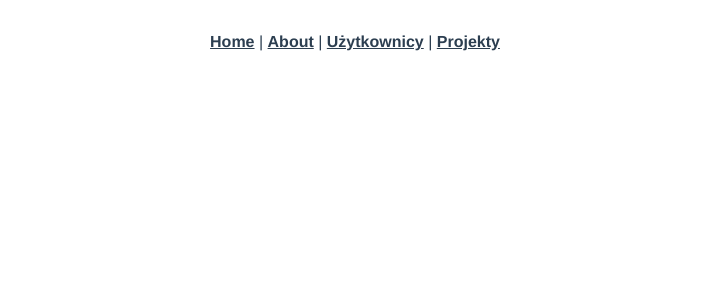
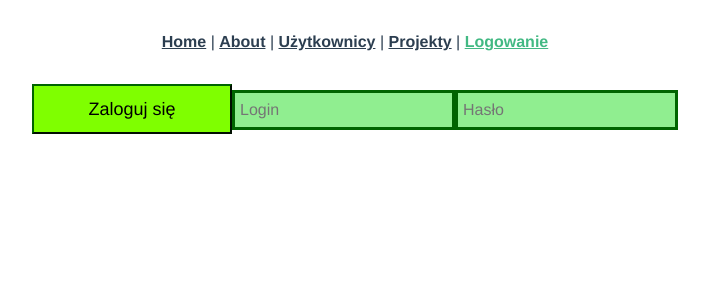
Before and after one commit to Percival33/almost-jira-clone, a Vue app in the folder almost-jira-ui/: page /login in a window 1280 px wide. Shown: the top 300 px of the page, without its empty margins (285-994 px from the left). Built offline with nearby package versions, Linux system fonts and the light colour scheme.

Commit message:
Work on login authentication

```diff
--- a/almost-jira-ui/src/App.vue
+++ b/almost-jira-ui/src/App.vue
@@ -3,7 +3,8 @@
     <router-link to="/">Home</router-link> |
     <router-link to="/about">About</router-link> |
     <router-link to="/users">Użytkownicy</router-link> |
-    <router-link to="/projects">Projekty</router-link>
+    <router-link to="/projects">Projekty</router-link> |
+    <router-link to="/login">Logowanie</router-link>
   </nav>
   <router-view />
 </template>
--- a/almost-jira-ui/src/router/index.js
+++ b/almost-jira-ui/src/router/index.js
@@ -3,6 +3,7 @@ import HomeView from "../views/HomeView.vue";
 import AboutView from "../views/AboutView.vue";
 import UsersView from "../views/UsersView.vue";
 import ProjectsView from "@/views/ProjectsView";
+import LoginView from "@/views/LoginView.vue";
 
 const routes = [
   {
@@ -16,14 +17,21 @@ const routes = [
     component: AboutView,
   },
   {
+    path: "/login",
+    name: "login",
+    component: LoginView,
+  },
+  {
     path: "/users",
     name: "users",
     component: UsersView,
+    meta: { requiresAuth: true },
   },
   {
     path: "/projects",
     name: "projects",
     component: ProjectsView,
+    meta: { requiresAuth: true },
   },
 ];
 
@@ -32,4 +40,17 @@ const router = createRouter({
   routes,
 });
 
+router.beforeEach((to) => {
+  if (to.meta.requiresAuth && checkAuthorization()) {
+    return {
+      path: "/login",
+      query: { redirect: to.fullPath },
+    };
+  }
+});
+
+function checkAuthorization() {
+  return true;
+}
+
 export default router;
--- /dev/null
+++ b/almost-jira-ui/src/views/LoginView.vue
@@ -0,0 +1,88 @@
+<template>
+  <div class="loginView">
+    <div class="loginstuff">
+      <button class="loginButton" @click="loginFunction(login, password)">
+        Zaloguj się
+      </button>
+      <input v-model="login" type="text" placeholder="Login" />
+      <input v-model="password" type="text" placeholder="Hasło" />
+    </div>
+  </div>
+</template>
+
+<script>
+const API = "http://localhost:8080";
+
+export default {
+  name: "LoginView",
+  data() {
+    return {
+      results: [],
+      showUsers: false,
+      singleUser: false,
+      msg: "",
+    };
+  },
+  methods: {
+    loginFunction(login, password) {
+      if (login == null || password == null) {
+        this.msg = "Aby się zalogować, podaj wartość dla każdego pola";
+      } else {
+        fetch(`${API}/users?login=${login}&password=${password}`, {
+          method: "Put",
+        })
+          .then((response) => response.json())
+          .then((data) => {
+            this.msg = "";
+            if (data.message === "success") {
+              this.msg = "Logowanie się powiodło";
+            } else {
+              this.msg = "Logowanie nieudane";
+            }
+          })
+          .catch((error) => {
+            console.log(error);
+          });
+      }
+    },
+  },
+};
+</script>
+
+<style>
+.loginButton {
+  width: 200px;
+  height: 50px;
+  color: black;
+  background: chartreuse;
+  border-color: darkgreen;
+  font-size: 18px;
+}
+.loginView {
+  display: inline-flex;
+  flex-direction: column;
+  align-items: flex-start;
+}
+ul {
+  border-style: solid;
+  border-width: 3px;
+  border-color: darkgreen;
+  padding: 5px;
+  background: lightgreen;
+}
+li {
+  color: black;
+  list-style: none;
+  padding: 5px;
+  border-bottom-color: black;
+  border-bottom-width: 3px;
+  border-bottom-style: solid;
+}
+input {
+  border-style: solid;
+  border-width: 3px;
+  border-color: darkgreen;
+  padding: 5px;
+  background: lightgreen;
+}
+</style>
```
Also changed, not shown: 1 other file (tests, documents, lock files or other folders).
